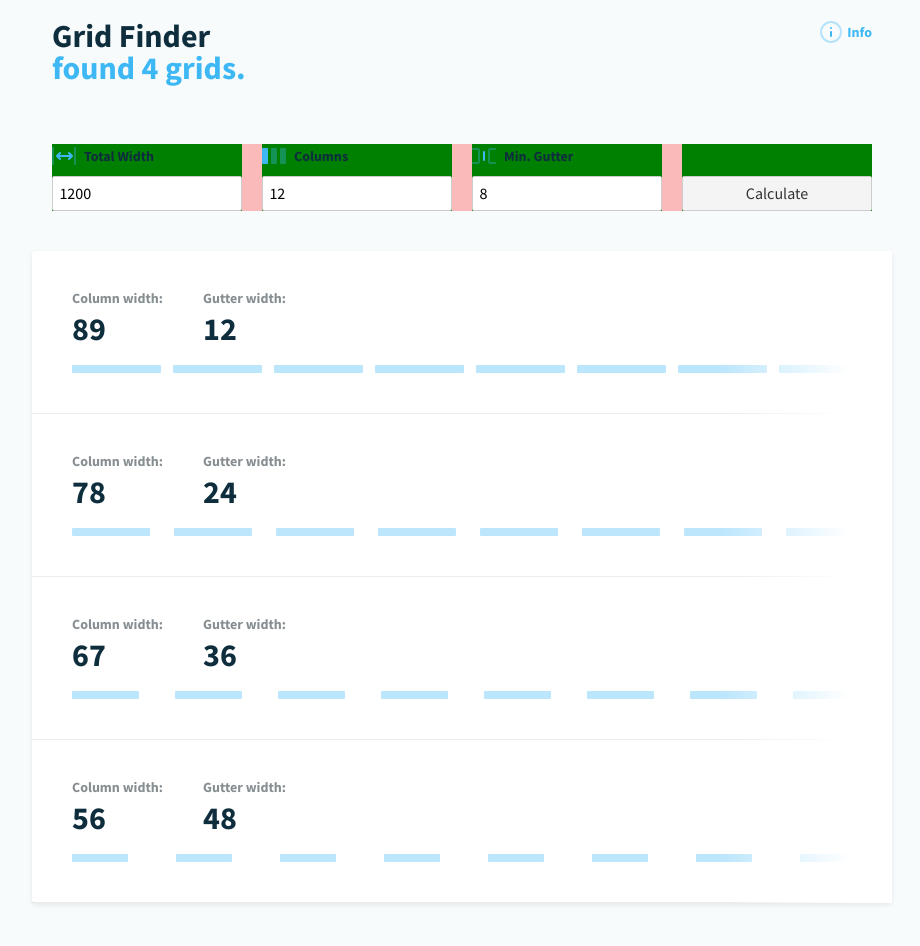
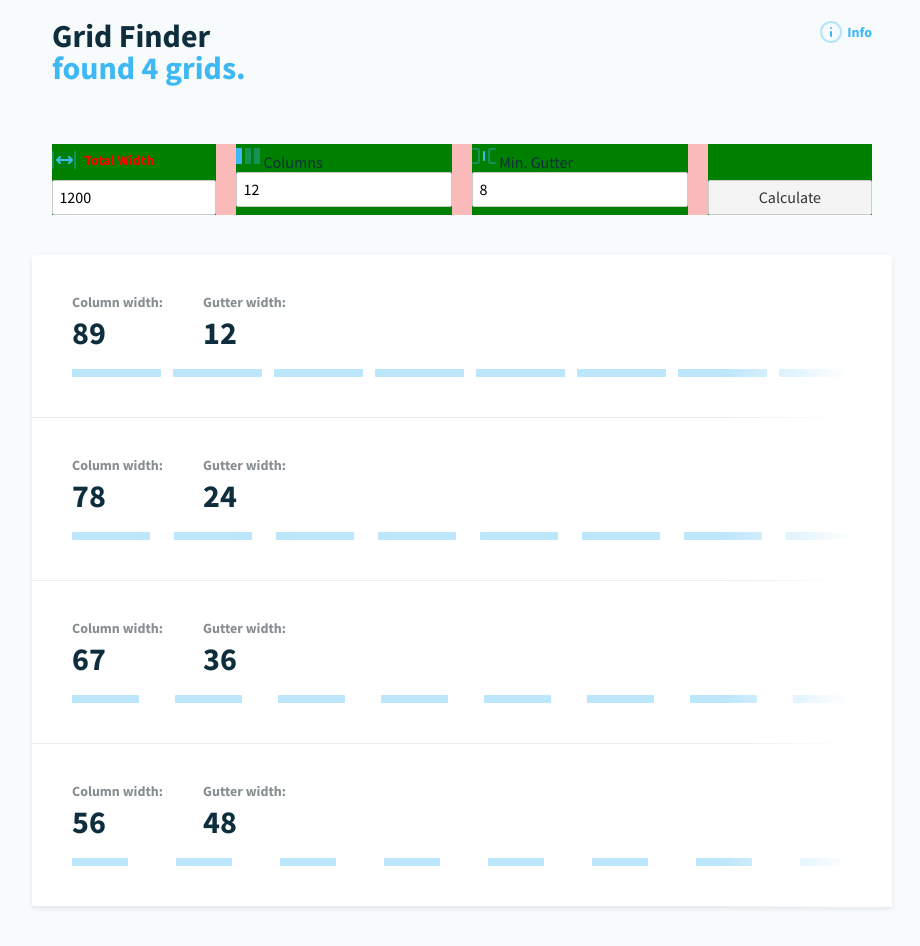
Before and after one commit to dannymcclain/gridfinder, a Svelte app: page / in a window 1280 px wide. Shown: the top 946 px of the page, without its empty margins (178-1098 px from the left). Built offline with nearby package versions, Linux system fonts and the light colour scheme.

Commit message:
broke out input component

```diff
--- a/src/Components/Form.svelte
+++ b/src/Components/Form.svelte
@@ -2,6 +2,7 @@
   import { onMount } from "svelte";
   import { onDestroy } from "svelte";
   import { createEventDispatcher } from "svelte";
+  import Input from "./Input.svelte";
 
   let totalWidth = 1200;
   let columns = 12;
@@ -47,7 +48,7 @@
     flex-direction: column-reverse;
     background: green;
   }
-  label {
+  /* label {
     font-size: 14px;
     font-weight: 700;
     line-height: 1;
@@ -70,18 +71,16 @@
     margin: 0;
   }
   input:focus {
-  }
+  } */
   button {
     margin: 0;
   }
-  button:hover {
-  }
 
-  input[type="number"]::-webkit-inner-spin-button,
+  /* input[type="number"]::-webkit-inner-spin-button,
   input[type="number"]::-webkit-outer-spin-button {
     -webkit-appearance: none;
     margin: 0;
-  }
+  } */
 
   @media (min-width: 680px) {
     section {
@@ -93,7 +92,7 @@
 
 <section>
   <div class="form">
-    <input
+    <!-- <input
       size="1"
       class="total-width-input"
       type="number"
@@ -101,7 +100,11 @@
     <label class="label">
       <img src="./images/icon-totalWidth.svg" alt="Total width icon" />
       Total Width
-    </label>
+    </label> -->
+    <Input
+      bind:value={totalWidth}
+      label="Total Width"
+      src="./images/icon-totalWidth.svg" />
   </div>
 
   <div class="form">
--- /dev/null
+++ b/src/Components/Input.svelte
@@ -0,0 +1,43 @@
+<script>
+  export let value;
+  export let label;
+  export let src;
+</script>
+
+<style>
+  label {
+    font-size: 14px;
+    font-weight: 700;
+    line-height: 1;
+    margin-bottom: 8px;
+    /* color: var(--color-gray-dark); */
+    color: red;
+    transition: color 200ms linear;
+    display: flex;
+    flex-direction: row;
+    flex-wrap: nowrap;
+    justify-content: flex-start;
+    align-items: center;
+  }
+  label img {
+    margin-right: 8px;
+  }
+  input {
+    min-width: 0;
+    box-sizing: border-box;
+    width: 100%;
+    margin: 0;
+  }
+
+  input[type="number"]::-webkit-inner-spin-button,
+  input[type="number"]::-webkit-outer-spin-button {
+    -webkit-appearance: none;
+    margin: 0;
+  }
+</style>
+
+<input size="1" type="number" bind:value />
+<label>
+  <img {src} alt="{label} icon" />
+  {label}
+</label>
```
